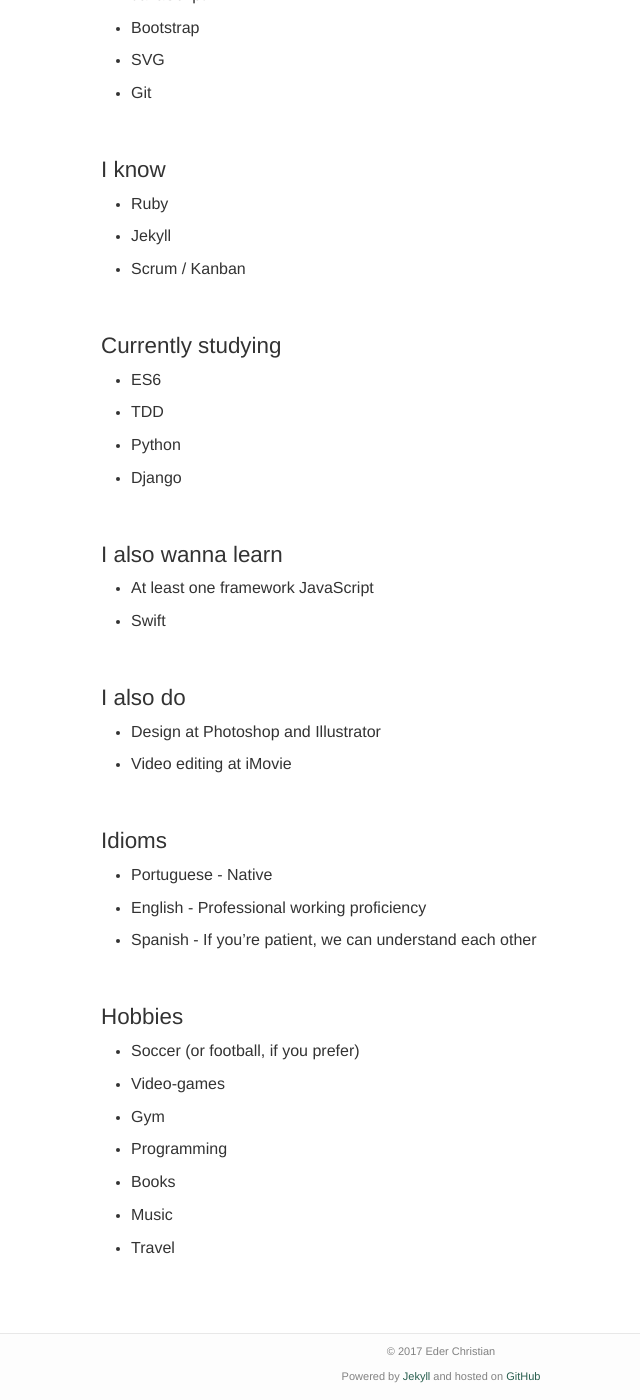
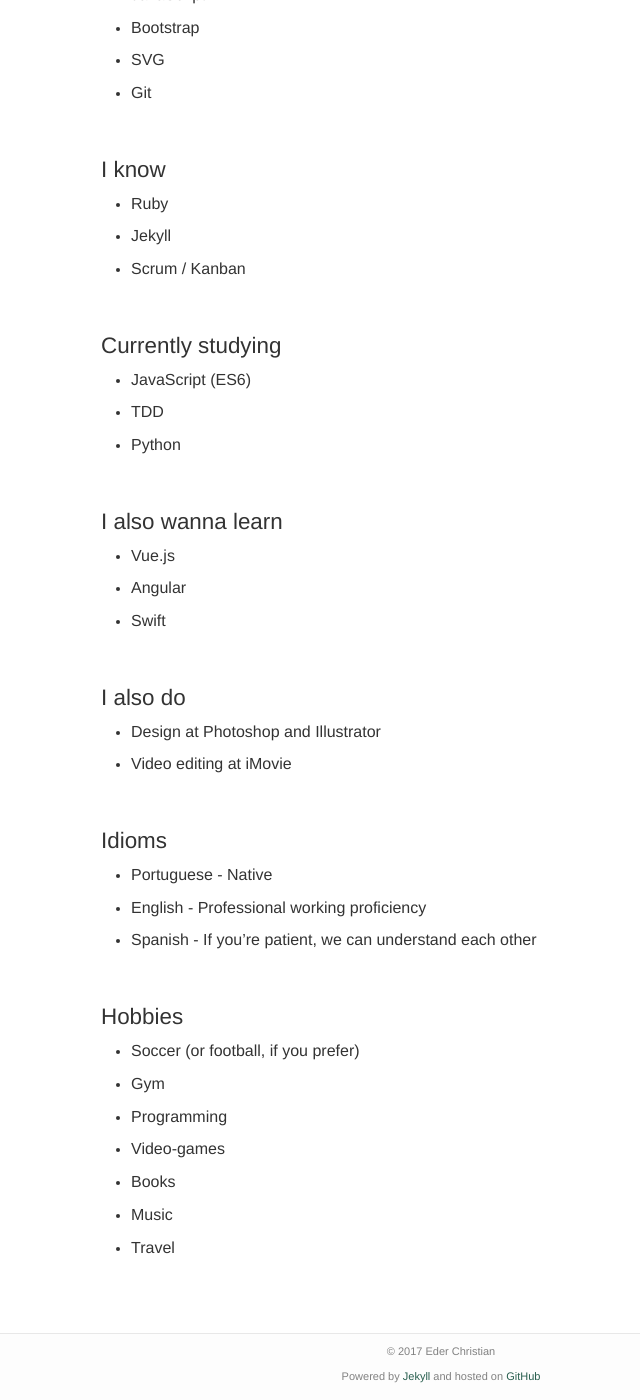
Before and after one commit to ederchristian/ederchristian, a Jekyll site: the page built from about.md, in a window 1280 px wide and 1400 px high, scrolled down 549 px. Shown: the whole window, without its empty margins (199-839 px from the left). Built offline with Jekyll 4.4.1, drawn with Linux system fonts in a browser that asks for light colours; nearby versions of some CDN libraries; comment, search, counter and statistics services are not loaded.

Commit message:
Update info

```diff
--- a/about.md
+++ b/about.md
@@ -44,19 +44,19 @@ I love to make things for the web and to put my endeavor on it. In this path, ea
 
 ### Currently studying
 
-* ES6
+* JavaScript (ES6)
 
 * TDD
 
 * Python
 
-* Django
-
 &nbsp;
 
 ### I also wanna learn
 
-* At least one framework JavaScript
+* Vue.js
+
+* Angular
 
 * Swift
 
@@ -84,11 +84,11 @@ I love to make things for the web and to put my endeavor on it. In this path, ea
 
 * Soccer (or football, if you prefer)
 
-* Video-games
-
 * Gym
 
 * Programming
+
+* Video-games
 
 * Books
 
```
